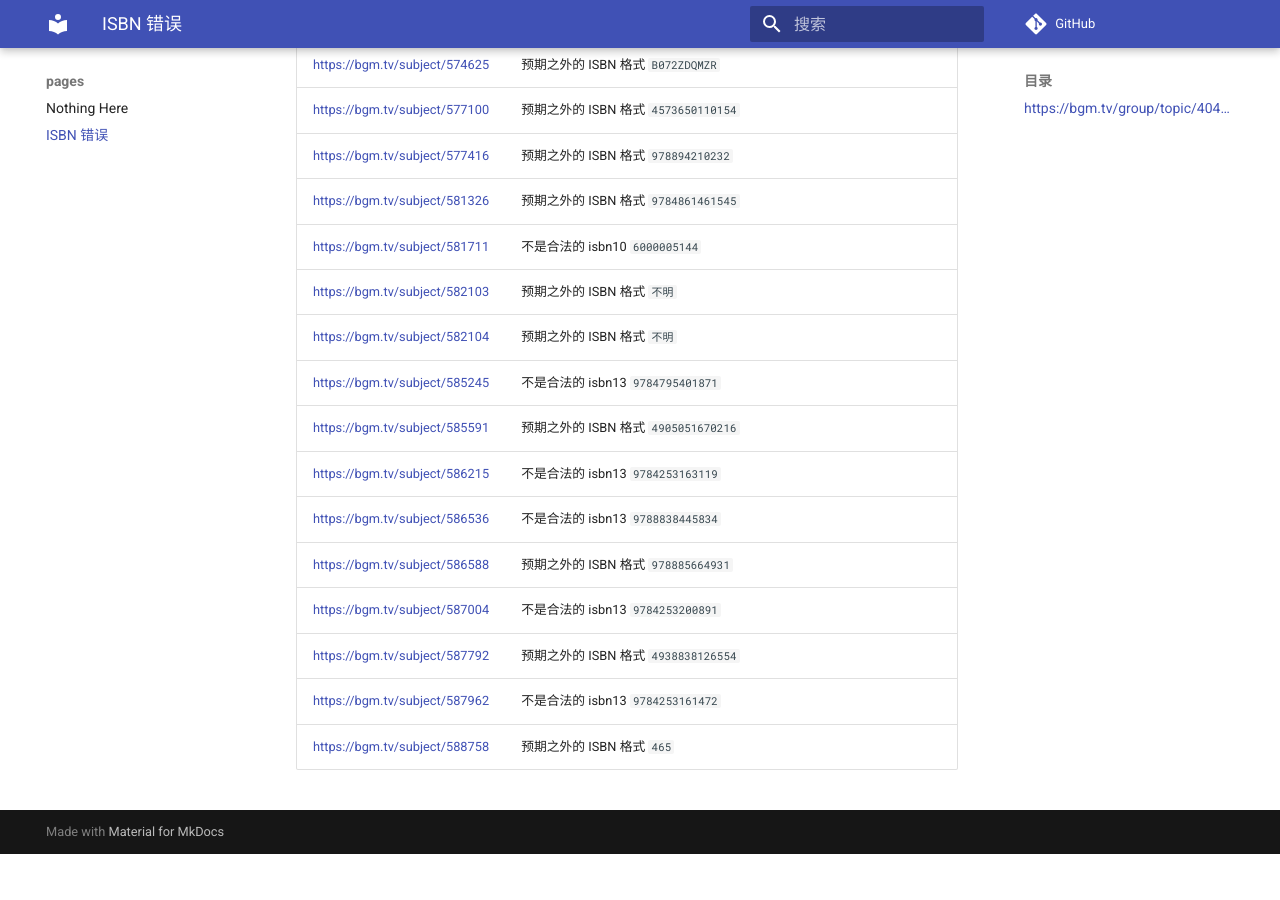
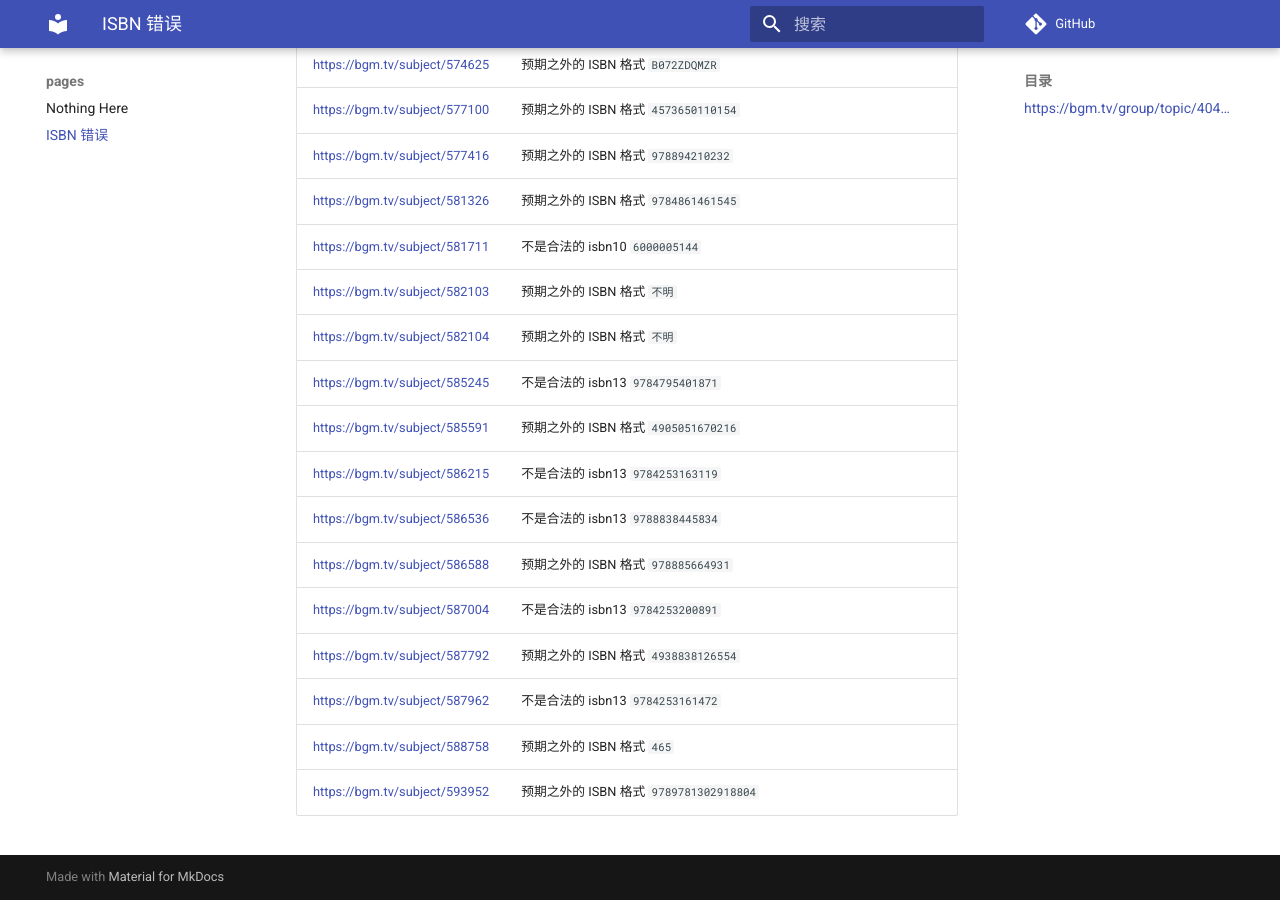
Before and after one commit to trim21/bangumi-pages, an MkDocs documentation site: the page built from docs/isbn.md, in a window 1280 px wide and 900 px high, scrolled down 9006 px. Built offline with MkDocs 1.6.1 and Material for MkDocs 9.7.7, drawn with Linux system fonts in a browser that asks for light colours; comment, search, counter and statistics services are not loaded; before the commit the page ends 9860 px from its top, so only the background shows below that; part of the change alters nothing that is shown.

Commit message:
update isbn.md

```diff
--- a/docs/isbn.md
+++ b/docs/isbn.md
@@ -1,7 +1,7 @@
 # ISBN 错误
 ## <https://bgm.tv/group/topic/404801>
 
-total 208
+total 209
 
 | url | error |
 | --- |  ---  |
@@ -213,3 +213,4 @@ total 208
 | <https://bgm.tv/subject/587792> | 预期之外的 ISBN 格式 `4938838126554` |
 | <https://bgm.tv/subject/587962> | 不是合法的 isbn13 <code>9784253161472</code> |
 | <https://bgm.tv/subject/588758> | 预期之外的 ISBN 格式 `465` |
+| <https://bgm.tv/subject/593952> | 预期之外的 ISBN 格式 `9789781302918804` |
```
